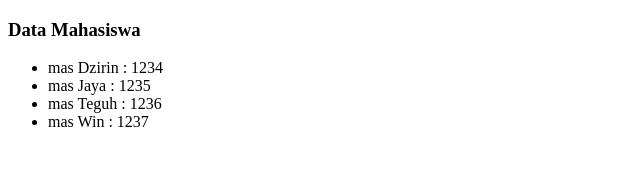
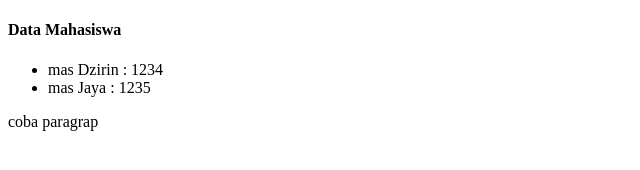
Before and after one commit to masdzirin/pw_test_repo, a plain HTML site: page mahasiswa.html in a window 1280 px wide. Shown: the whole page, without its empty margins (0-640 px from the left). Drawn offline with Linux system fonts and the light colour scheme.

Commit message:
Mengedit adta mahasiswa dan menghapus 2 data mahasiswa

```diff
--- a/mahasiswa.html
+++ b/mahasiswa.html
@@ -9,13 +9,13 @@
 </head>
 
 <body>
-  <h3>Data Mahasiswa</h3>
+  <h4>Data Mahasiswa</h4>
   <ul>
     <li>mas Dzirin : 1234</li>
     <li>mas Jaya : 1235</li>
-    <li>mas Teguh : 1236</li>
-    <li>mas Win : 1237</li>
   </ul>
+
+  <p>coba paragrap</p>
 </body>
 
 </html>
```
